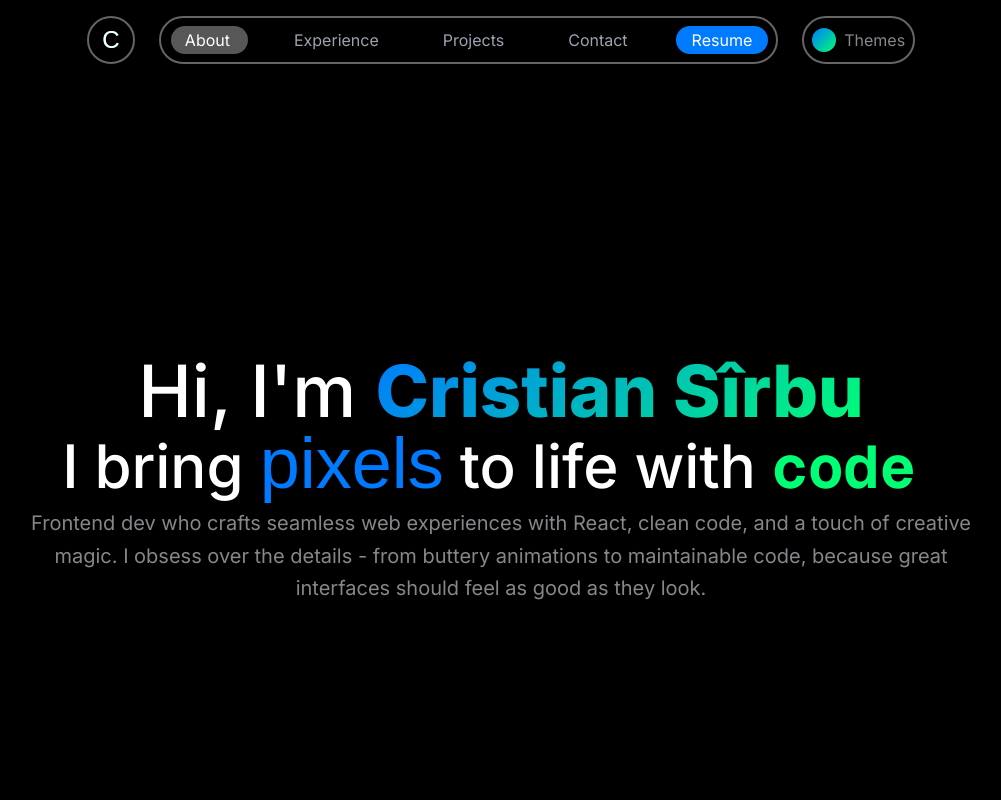
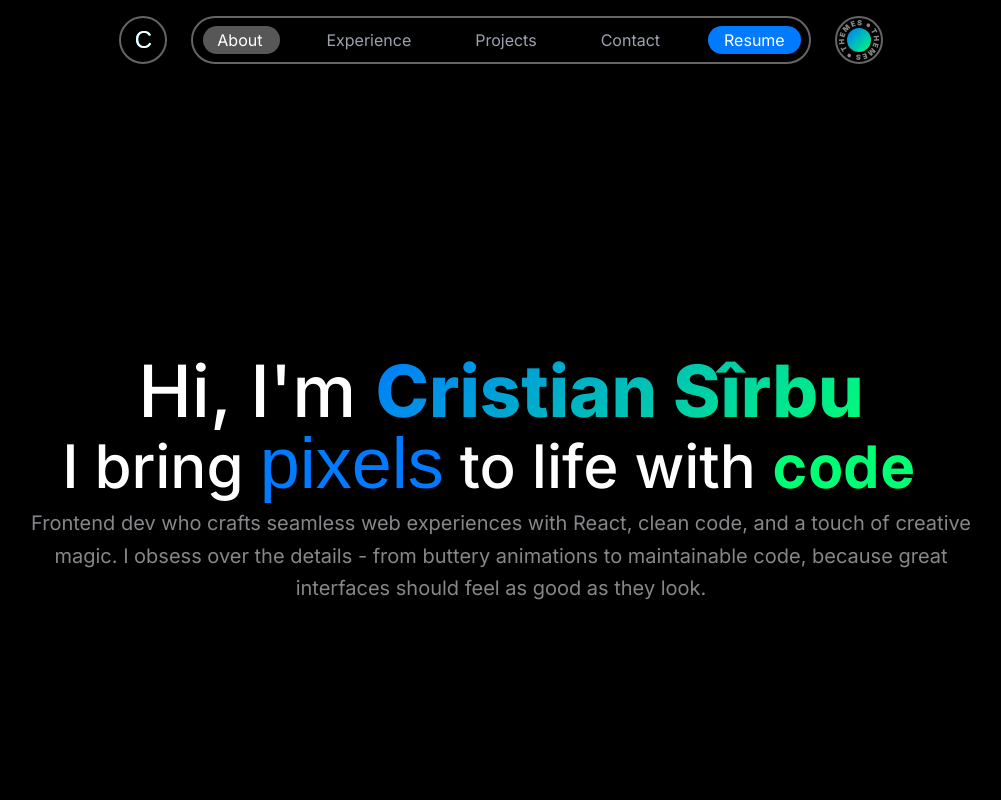
Before and after one commit to cristianvsirbu/portfolio, a Next.js app: page / in a window 1280 px wide. Shown: the top 800 px of the page, without its empty margins (139-1140 px from the left). Built offline with nearby package versions, Linux system fonts and the light colour scheme; a web font is replaced by a local one.

Commit message:
refactor: update ThemeSelector button to enhance visual appeal with animated text and improved styling

```diff
--- a/src/components/ThemeSelector.tsx
+++ b/src/components/ThemeSelector.tsx
@@ -90,7 +90,7 @@ export default function ThemeSelector() {
   return (
     <div className="z-50 relative" ref={containerRef}>
       <motion.button
-        className={`backdrop-blur-sm flex items-center justify-center cursor-pointer border-2 border-[#c9c9c9]/50 h-12 w-auto gap-2 ${showThemes ? 'rounded-2xl px-3' : 'rounded-full px-2'}`}
+        className={`backdrop-blur-sm flex items-center justify-center cursor-pointer border-2 border-[#c9c9c9]/50 h-12 w-12 gap-2 rounded-full`}
         onClick={() => setShowThemes(!showThemes)}
         whileHover={{ scale: 1.1 }}
         whileTap={{ scale: 0.95 }}
@@ -102,9 +102,57 @@ export default function ThemeSelector() {
             background: `linear-gradient(135deg, ${currentTheme.primaryColor}, ${currentTheme.secondaryColor})`,
           }}
         ></div>
-        <span className={`${showThemes ? 'text-white' : 'text-[#86868b]'}`}>
-          Themes
-        </span>
+        <motion.svg
+          className="absolute inset-0 w-full h-full pointer-events-none"
+          viewBox="0 0 48 48"
+          animate={{ rotate: 360 }}
+          transition={{
+            duration: 20,
+            repeat: Infinity,
+            ease: "linear"
+          }}
+        >
+          <defs>
+            {/* Top semicircle path - smaller radius for space from border */}
+            <path id="top-arc" d="M 8 24 A 16 16 0 0 1 40 24" fill="none" />
+            {/* Bottom semicircle path - smaller radius for space from border */}
+            <path id="bottom-arc" d="M 40 24 A 16 16 0 0 1 8 24" fill="none" />
+          </defs>
+
+          {/* Top THEMES text */}
+          <text
+            className={`text-[8px] font-black fill-current ${showThemes ? 'text-white' : 'text-[#86868b]'}`}
+            letterSpacing="1"
+          >
+            <textPath href="#top-arc" startOffset="50%" textAnchor="middle">
+              THEMES
+            </textPath>
+          </text>
+
+          {/* Bottom THEMES text */}
+          <text
+            className={`text-[8px] font-black fill-current ${showThemes ? 'text-white' : 'text-[#86868b]'}`}
+            letterSpacing="1"
+          >
+            <textPath href="#bottom-arc" startOffset="50%" textAnchor="middle">
+              THEMES
+            </textPath>
+          </text>
+
+          {/* Side dots - adjusted position for smaller radius */}
+          <circle
+            cx="5"
+            cy="24"
+            r="2"
+            className={`fill-current ${showThemes ? 'text-white' : 'text-[#86868b]'}`}
+          />
+          <circle
+            cx="44"
+            cy="24"
+            r="2"
+            className={`fill-current ${showThemes ? 'text-white' : 'text-[#86868b]'}`}
+          />
+        </motion.svg>
       </motion.button>
 
       <AnimatePresence>
```
